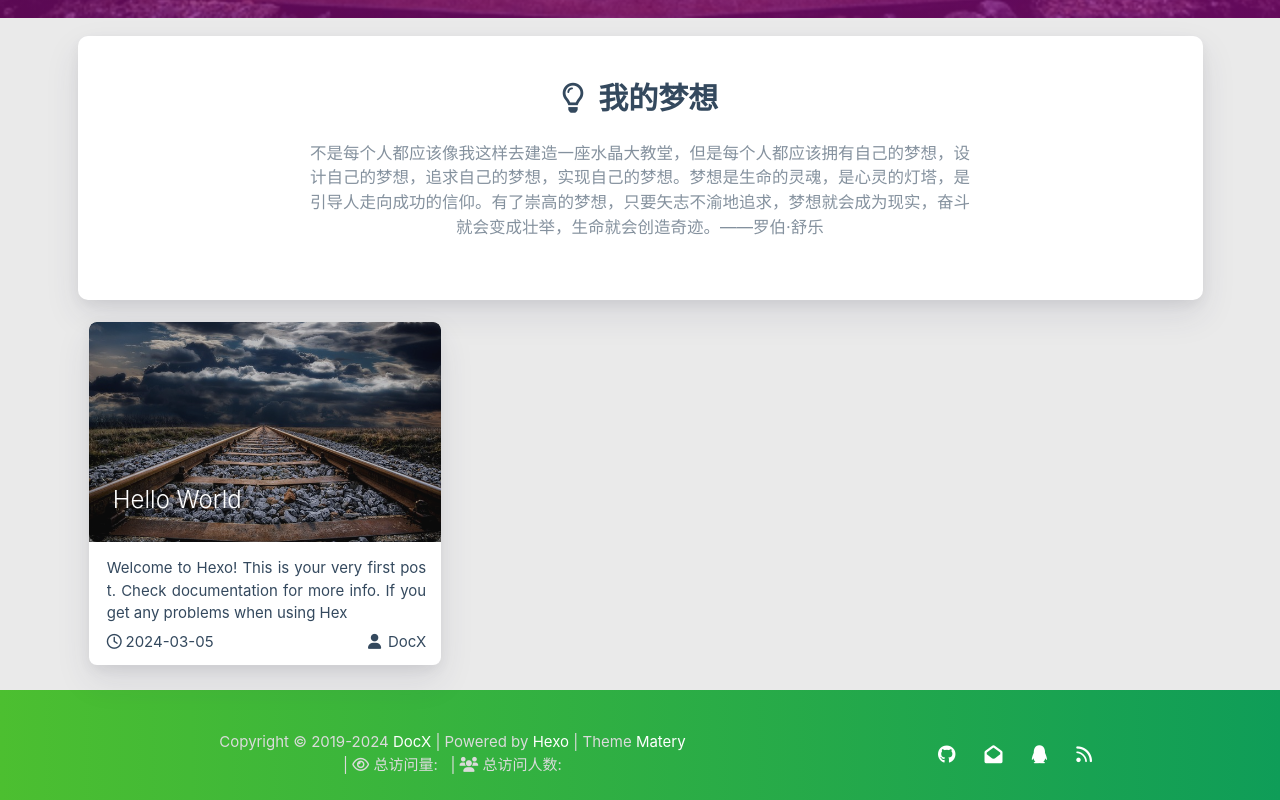
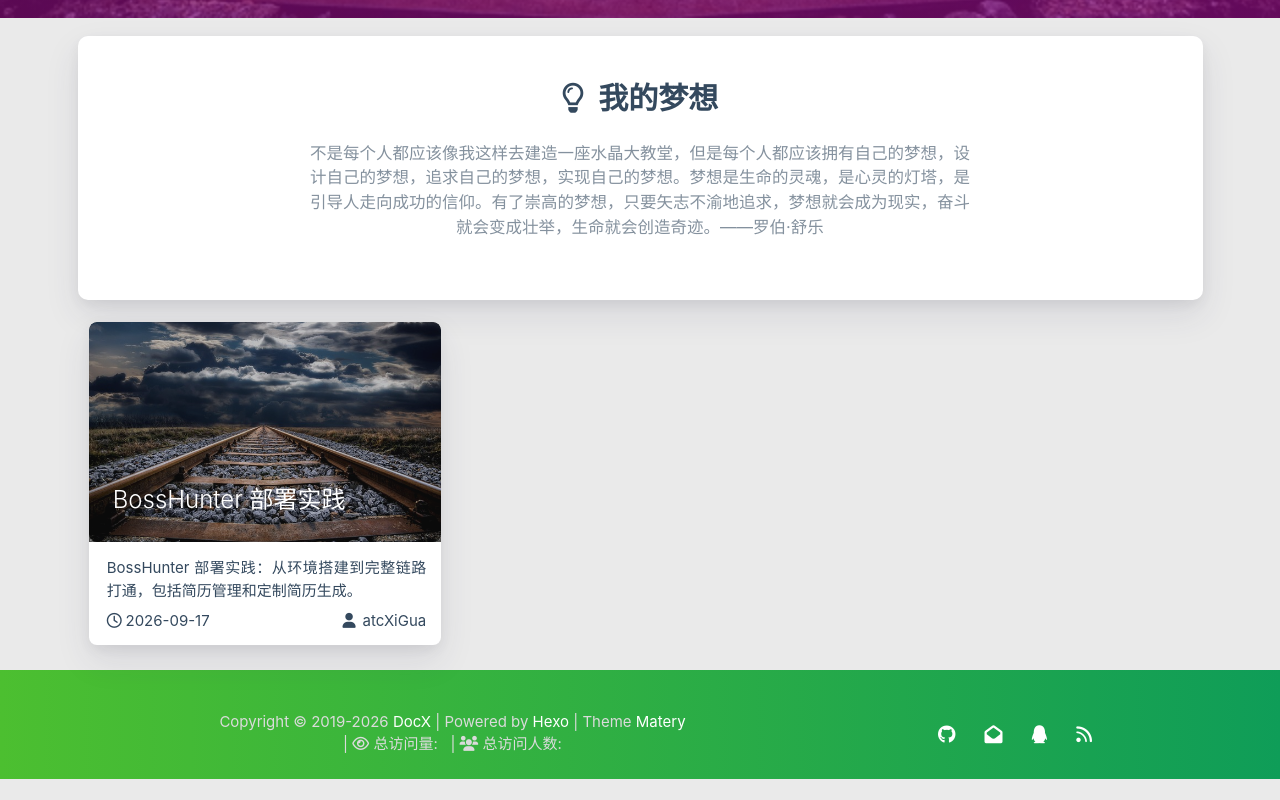
Before and after one commit to atcXiGua/atcXiGua.github.io, a plain HTML site: page index.html in a window 1280 px wide. Shown: the part 782-1582 px from the top of the page. After the commit the page ends 1561 px from the top, so only its background shows below. Drawn offline with Linux system fonts and the light colour scheme; some packages are replaced by stand-ins of ours; no server answers; a script that the page names is missing.

Commit message:
site: update homepage BossHunter post card

```diff
--- a/index.html
+++ b/index.html
@@ -595,26 +595,26 @@
                         <div class="card-image">
 
 
-                            <img src="/medias/featureimages/12.jpg" class="responsive-img" alt="Hello World">
+<img src="/medias/featureimages/12.jpg" class="responsive-img" alt="BossHunter 部署实践">
 
-                            <span class="card-title">Hello World</span>
+                            <span class="card-title">BossHunter 部署实践</span>
                         </div>
                     </a>
 
                     <div class="card-content article-content">
                         <div class="summary block-with-text">
 
-                                Welcome to Hexo! This is your very first post. Check documentation for more info. If you get any problems when using Hex
+                                    BossHunter 部署实践：从环境搭建到完整链路打通，包括简历管理和定制简历生成。
 
                         </div>
                         <div class="publish-info">
                             <span class="publish-date">
-                                <i class="far fa-clock fa-fw icon-date"></i>2024-03-05
+<i class="far fa-clock fa-fw icon-date"></i>2026-09-17
                             </span>
                             <span class="publish-author">
 
                                 <i class="fas fa-user fa-fw"></i>
-                                DocX
+                                atcXiGua
 
                             </span>
                         </div>
@@ -695,7 +695,7 @@
         <div class="col s12 m8 l8 copy-right">
             Copyright&nbsp;&copy;
 
-                <span id="year">2019-2024</span>
+                <span id="year">2019-2026</span>
 
             <a href="/about" target="_blank">DocX</a>
             |&nbsp;Powered by&nbsp;<a href="https://hexo.io/" target="_blank">Hexo</a>
```
